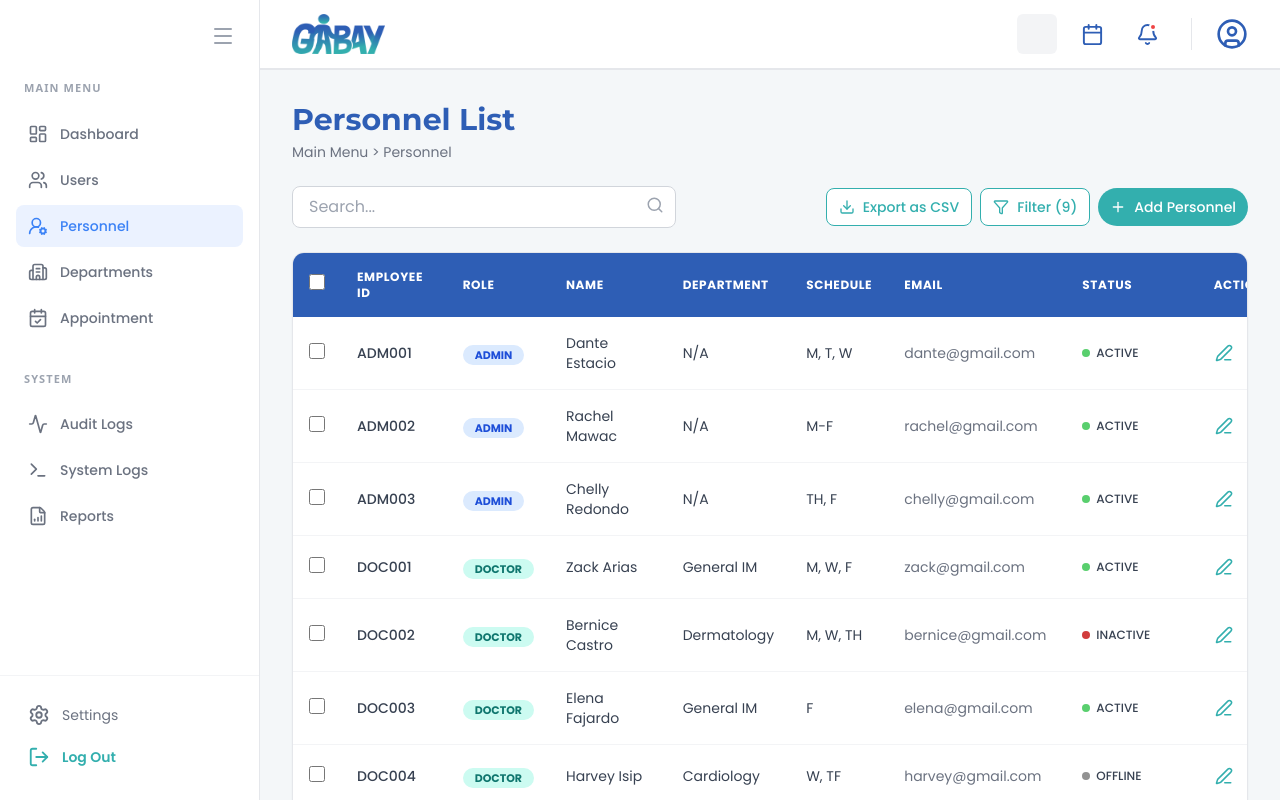
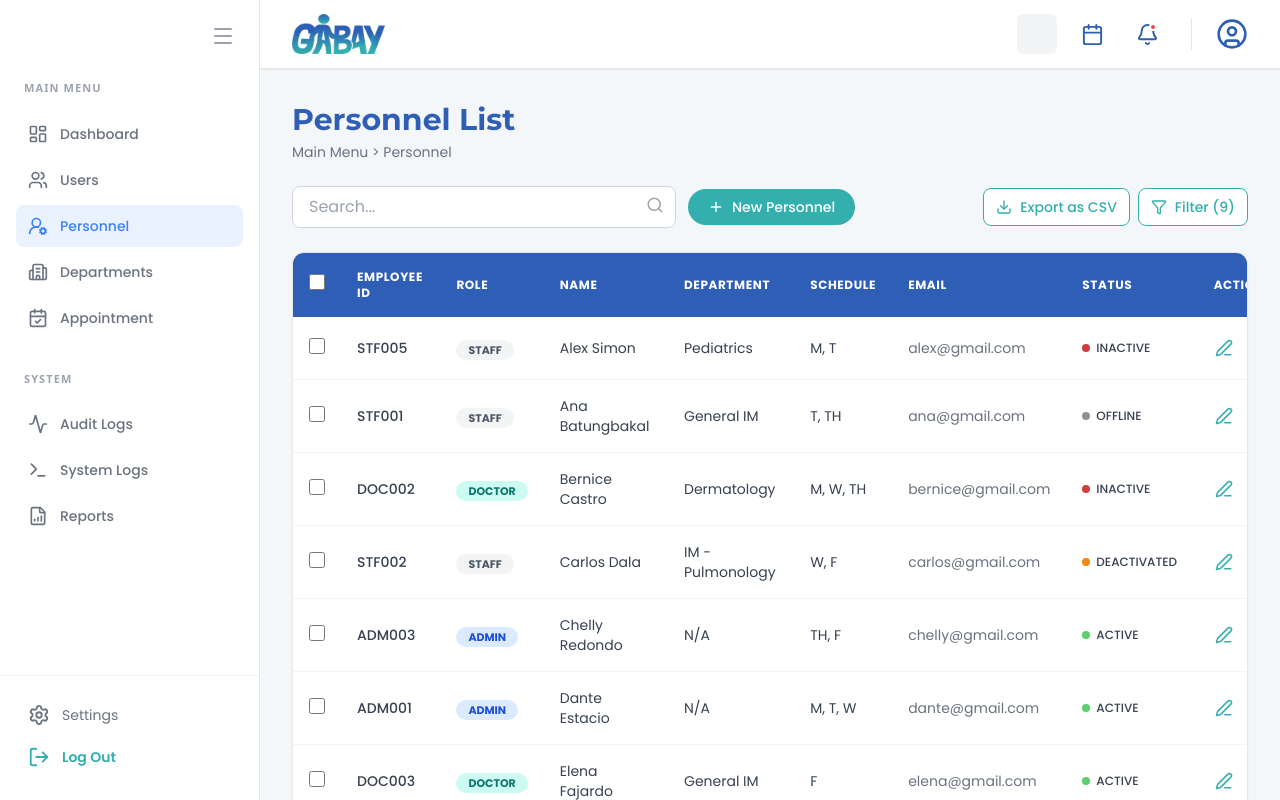
Before and after one commit to BiancaTelan/GABAY, a React (Vite) app in the folder frontend/: page /admin/personnel in a window 1280 px wide. Built offline with nearby package versions, Linux system fonts and the light colour scheme.

Commit message:
fixed filters

```diff
--- a/frontend/src/pages/admin/Personnel.jsx
+++ b/frontend/src/pages/admin/Personnel.jsx
@@ -33,8 +33,8 @@ export default function Personnel() {
   const [showFilterDropdown, setShowFilterDropdown] = useState(false);
 
   const [filters, setFilters] = useState({
-    nameSort: 'asc',
-    idSort: 'asc',
+    sortKey: 'name', // 'name', 'id'
+    sortOrder: 'asc',
     deptType: ['General', 'Specialty'],
     roles: ['STAFF', 'DOCTOR', 'ADMIN'],
     statuses: ['Active', 'Offline', 'Inactive', 'Deactivated']
@@ -61,19 +61,16 @@ export default function Personnel() {
 
     // SORTING
     result.sort((a, b) => {
-      // SORT BY EMPLOYEE ID
-      const idCompare = a.id.localeCompare(b.id, undefined, { numeric: true, sensitivity: 'base' });
+      const valA = a[filters.sortKey];
+      const valB = b[filters.sortKey];
 
-      if (filters.idSort === 'asc') {
-        if (idCompare !== 0) return idCompare;
-      } else {
-        if (idCompare !== 0) return -idCompare;
-      }
+      // numeric: true = DOC001 vs DOC010
+      const comparison = valA.localeCompare(valB, undefined, {
+        numeric: true,
+        sensitivity: 'base'
+      });
 
-      // SORT BY NAME
-      return filters.nameSort === 'asc'
-        ? a.name.localeCompare(b.name)
-        : b.name.localeCompare(a.name);
+      return filters.sortOrder === 'asc' ? comparison : -comparison;
     });
 
     return result;
@@ -107,6 +104,7 @@ export default function Personnel() {
 
       {/* TOOLBAR */}
       <div className="flex flex-col lg:flex-row justify-between gap-4 items-center">
+        <div className="flex flex-row items-center gap-3 w-full lg:w-auto">
         <div className="relative w-full lg:w-96">
           <input
             type="text"
@@ -117,8 +115,12 @@ export default function Personnel() {
           />
           <Search className="absolute right-3 top-2.5 text-gray-400" size={18} />
         </div>
+        <button className="flex-1 lg:flex-none flex items-center justify-center gap-2 px-5 py-2 rounded-full bg-gabay-teal text-white font-medium font-poppins text-sm hover:bg-gabay-teal2 transition">
+            <Plus size={16} /> <span className="hidden sm:inline">New Personnel</span><span className="sm:hidden">Personnel</span>
+          </button>
+        </div>
 
-        <div className="flex flex-wrap gap-2 w-full lg:w-auto">
+        <div className="flex flex-row gap-2 w-full lg:w-auto">
           <button className="flex-1 lg:flex-none flex items-center justify-center gap-2 px-3 py-2 bg-white border border-gabay-teal text-gabay-teal rounded-lg text-sm font-poppins font-medium">
             <Download size={16} /> Export as CSV
           </button>
@@ -135,30 +137,33 @@ export default function Personnel() {
             {showFilterDropdown && (
   <div className="absolute right-0 mt-2 w-72 bg-white border border-gray-200 rounded-xl shadow-2xl z-[100] p-5 space-y-5 max-h-[500px] overflow-y-auto scrollbar-thin">
 
-    {/* 1. SORTING SECTION */}
+          {/* SORTING SECTION */}
           <div>
-      <p className="text-[10px] font-bold font-poppins text-gray-400 uppercase tracking-widest mb-3">Sorting</p>
-      <div className="space-y-2">
+            <p className="text-[10px] font-bold font-poppins text-gray-400 uppercase tracking-widest mb-3">Sort By</p>
+            <div className="space-y-3">
+              {/* FIRST DROPDOWN */}
               <div>
-          <label className="text-[11px] font-poppins text-gray-500 font-medium">By Name</label>
+                <label className="text-[11px] font-poppins text-gray-500 font-medium">Data Type</label>
                 <select
-            value={filters.nameSort}
+                  value={filters.sortKey}
                   className="w-full text-sm font-poppins border border-gray-200 rounded-lg p-2 mt-1 outline-none focus:ring-2 focus:ring-gabay-blue/10"
-            onChange={(e) => setFilters({...filters, nameSort: e.target.value})}
+                  onChange={(e) => setFilters({...filters, sortKey: e.target.value})}
                 >
-            <option value="asc">Name: Ascending (A-Z)</option>
-            <option value="desc">Name: Descending (Z-A)</option>
+                  <option value="name">Name</option>
+                  <option value="id">Employee ID</option>
                 </select>
               </div>
+
+              {/* SECOND DROPDOWN */}
               <div>
-          <label className="text-[11px] text-gray-500 font-poppins font-medium">By Employee ID</label>
+                <label className="text-[11px] text-gray-500 font-poppins font-medium">Order</label>
                 <select
-            value={filters.idSort}
+                  value={filters.sortOrder}
                   className="w-full text-sm font-poppins border border-gray-200 rounded-lg p-2 mt-1 outline-none focus:ring-2 focus:ring-gabay-blue/10"
-            onChange={(e) => setFilters({...filters, idSort: e.target.value})}
+                  onChange={(e) => setFilters({...filters, sortOrder: e.target.value})}
                 >
-            <option value="asc">ID: Ascending (001...)</option>
-            <option value="desc">ID: Descending (...999)</option>
+                  <option value="asc">Ascending (A-Z / 0-9)</option>
+                  <option value="desc">Descending (Z-A / 9-0)</option>
                 </select>
               </div>
             </div>
@@ -166,7 +171,7 @@ export default function Personnel() {
 
           <hr className="border-gray-100" />
 
-    {/* 2. DEPARTMENT TYPE */}
+          {/* DEPARTMENT */}
           <div>
             <p className="text-[10px] font-bold font-poppins text-gray-400 uppercase tracking-widest mb-3">Department Type</p>
             <div className="grid grid-cols-2 gap-2">
@@ -187,7 +192,7 @@ export default function Personnel() {
             </div>
           </div>
 
-    {/* 3. ROLE SECTION */}
+          {/* ROLES */}
           <div>
             <p className="text-[10px] font-bold font-poppins text-gray-400 uppercase tracking-widest mb-3">Role</p>
             <div className="grid grid-cols-2 gap-2">
@@ -208,7 +213,7 @@ export default function Personnel() {
             </div>
           </div>
 
-    {/* 4. STATUS SECTION */}
+          {/* STATUS SECTION */}
           <div>
             <p className="text-[10px] font-poppins font-bold text-gray-400 uppercase tracking-widest mb-3">Status</p>
             <div className="grid grid-cols-2 gap-2">
@@ -229,11 +234,10 @@ export default function Personnel() {
             </div>
           </div>
 
-    {/* ACTIONS */}
           <div className="pt-2 flex gap-2">
             <button
-        onClick={() => setFilters({ nameSort: 'asc', idSort: 'asc', deptType: [], roles: [], statuses: [] })}
-        className="flex-1 py-2 text-xs font-poppins font-medium text-gray-400 hover:text-red-500 transition-colors"
+              onClick={() => setFilters({ sortKey: 'name', sortOrder: 'asc', deptType: [], roles: [], statuses: [] })}
+              className="flex-1 py-2 text-xs font-poppins font-medium border border-gray-400 rounded-lg text-gray-400 hover:text-red-500 transition-colors"
             >
               Reset All
             </button>
@@ -248,15 +252,12 @@ export default function Personnel() {
       )}
           </div>
 
-          <button className="flex-1 lg:flex-none flex items-center justify-center gap-2 px-3 py-2 rounded-full bg-gabay-teal text-white font-medium font-poppins text-sm hover:bg-gabay-teal2 transition">
-            <Plus size={16} /> Add Personnel
-          </button>
         </div>
       </div>
 
       {/* TABLE */}
       <div className="bg-white rounded-xl shadow-sm border border-gray-200 overflow-hidden">
-        {/* Swipe container: overflow-x-auto allows touch swiping natively */}
+        {/* Native swipe container*/}
         <div className="overflow-x-auto cursor-default">
           <table className="w-full text-left min-w-[1000px]">
             <thead className="bg-gabay-blue font-poppins text-white select-none">
@@ -329,7 +330,7 @@ export default function Personnel() {
           </table>
         </div>
 
-        {/* PAGINATION */}
+        {/* PAGE RESULTS */}
         <div className="px-6 py-4 bg-gray-50 border-t border-gray-100 flex flex-col sm:flex-row items-center justify-between gap-4">
           <div className="flex items-center gap-2">
             <button
--- a/frontend/src/pages/admin/Users.jsx
+++ b/frontend/src/pages/admin/Users.jsx
@@ -4,7 +4,7 @@ import {
   Edit3, MinusCircle, ChevronLeft, ChevronRight
 } from 'lucide-react';
 
-// --- MOCK DATA (10 Examples) ---
+// --- MOCK DATA ---
 const rawUsersData = [
   { id: '26-154928', name: 'Juan Dela Cruz', email: 'juandelacruz@gmail.com', gender: 'Male', phone: '09191234567', status: 'Active', joinDate: '02/25/2026' },
   { id: '26-123456', name: 'Maria Dela Cruz', email: 'maria.delacruz@gmail.com', gender: 'Female', phone: '09191234567', status: 'Offline', joinDate: '03/10/2026' },
@@ -26,9 +26,9 @@ export default function Users() {
   const [showFilterDropdown, setShowFilterDropdown] = useState(false);
 
   const [filters, setFilters] = useState({
-    nameSort: 'asc',
-    hospitalNumSort: 'asc',
-    emailFilter: '', // For backend dev: can be partial string or domain
+    sortKey: 'name',
+    sortOrder: 'asc',
+    emailFilter: '', // FOR BACKEND: can be partial string or domain
     genders: ['Male', 'Female'],
     statuses: ['Active', 'Offline', 'Inactive', 'Deactivated']
   });
@@ -42,24 +42,21 @@ export default function Users() {
       item.id.toLowerCase().includes(search.toLowerCase())
     );
 
-    // Apply Gender & Status Filters
     if (filters.genders.length > 0) result = result.filter(i => filters.genders.includes(i.gender));
     if (filters.statuses.length > 0) result = result.filter(i => filters.statuses.includes(i.status));
 
     // SORTING
     result.sort((a, b) => {
-      // SORT BY HOSPITAL NUMBER (Numerical sort for the suffix after the dash)
-      const idCompare = a.id.localeCompare(b.id, undefined, { numeric: true });
-      if (filters.hospitalNumSort === 'asc') {
-        if (idCompare !== 0) return idCompare;
-      } else {
-        if (idCompare !== 0) return -idCompare;
-      }
+    let valA = a[filters.sortKey];
+    let valB = b[filters.sortKey];
 
-      // SORT BY NAME
-      return filters.nameSort === 'asc'
-        ? a.name.localeCompare(b.name)
-        : b.name.localeCompare(a.name);
+    // logic for numeric strings or dates
+    const comparison = valA.localeCompare(valB, undefined, {
+      numeric: true,
+      sensitivity: 'base'
+    });
+
+    return filters.sortOrder === 'asc' ? comparison : -comparison;
   });
 
     return result;
@@ -90,7 +87,9 @@ export default function Users() {
 
       {/* TOOLBAR */}
       <div className="flex flex-col lg:flex-row justify-between gap-4 items-center">
-        <div className="relative w-full lg:w-96">
+        {/* LEFT GROUP */}
+        <div className="flex flex-row items-center gap-3 w-full lg:w-auto">
+          <div className="relative flex-1 lg:w-96">
             <input
               type="text"
               value={search}
@@ -101,7 +100,13 @@ export default function Users() {
             <Search className="absolute right-3 top-2.5 text-gray-400" size={18} />
           </div>
 
-        <div className="flex flex-wrap gap-2 w-full lg:w-auto">
+          <button className="whitespace-nowrap flex items-center justify-center gap-2 px-5 py-2 rounded-full bg-gabay-teal text-white font-medium font-poppins text-sm hover:bg-opacity-90 transition shadow-sm">
+            <Plus size={16} /> <span className="hidden sm:inline"> New User</span><span className="sm:hidden">New User</span>
+          </button>
+        </div>
+
+        {/* RIGHT GROUP */}
+        <div className="flex flex-row gap-2 w-full lg:w-auto">
           <button className="flex-1 lg:flex-none flex items-center justify-center gap-2 px-3 py-2 bg-white border border-gabay-teal text-gabay-teal rounded-lg text-sm font-poppins font-medium">
             <Download size={16} /> Export as CSV
           </button>
@@ -111,21 +116,33 @@ export default function Users() {
               onClick={() => setShowFilterDropdown(!showFilterDropdown)}
               className="w-full flex items-center justify-center gap-2 px-3 py-2 bg-white border border-gabay-teal text-gabay-teal rounded-lg text-sm font-poppins font-medium"
             >
-              <Funnel size={16} /> Filter ({filters.nameSort.length + filters.hospitalNumSort.length + filters.genders.length + filters.statuses.length})
+              <Funnel size={16} /> Filter ({filters.genders.length + filters.statuses.length})
             </button>
 
             {showFilterDropdown && (
               <div className="absolute right-0 mt-2 w-72 bg-white border border-gray-200 rounded-xl shadow-2xl z-[100] p-5 space-y-5">
                 <div>
-                  <p className="text-[10px] font-bold font-poppins text-gray-400 uppercase tracking-widest mb-3">Sorting</p>
-                  <div className="space-y-2">
-                    <select className="w-full text-sm font-poppins border rounded-lg p-2 outline-none" onChange={(e) => setFilters({...filters, nameSort: e.target.value})}>
-                      <option value="asc">Name: A-Z</option>
-                      <option value="desc">Name: Z-A</option>
+                  <p className="text-[10px] font-bold font-poppins text-gray-400 uppercase tracking-widest mb-3">Sort By</p>
+                  <div className="flex flex-col gap-2">
+                    {/* 1ST DROPDOWN */}
+                    <select
+                      value={filters.sortKey}
+                      className="w-full text-sm font-poppins border rounded-lg p-2 outline-none"
+                      onChange={(e) => setFilters({...filters, sortKey: e.target.value})}
+                    >
+                      <option value="name">Name</option>
+                      <option value="id">Hospital Number</option>
+                      <option value="joinDate">Date Joined</option>
                     </select>
-                    <select className="w-full text-sm font-poppins border rounded-lg p-2 outline-none" onChange={(e) => setFilters({...filters, hospitalNumSort: e.target.value})}>
-                      <option value="asc">Hospital #: Ascending</option>
-                      <option value="desc">Hospital #: Descending</option>
+
+                    {/* SECOND DROPDOWN */}
+                    <select
+                      value={filters.sortOrder}
+                      className="w-full text-sm font-poppins border rounded-lg p-2 outline-none"
+                      onChange={(e) => setFilters({...filters, sortOrder: e.target.value})}
+                    >
+                      <option value="asc">Ascending (A-Z / Oldest)</option>
+                      <option value="desc">Descending (Z-A / Newest)</option>
                     </select>
                   </div>
                 </div>
@@ -160,17 +177,13 @@ export default function Users() {
 
                 <div className="pt-2 flex gap-2">
                   <button onClick={() =>
-                    setFilters({ nameSort: 'asc', hospitalNumSort: 'asc', genders: [], statuses: [] })}
-                    className="flex-1 py-2 text-xs font-poppins text-gray-400 hover:text-red-500">Reset</button>
-                  <button onClick={() => setShowFilterDropdown(false)} className="flex-1 py-2 bg-gabay-blue text-white rounded-lg text-xs font-poppins font-medium">Apply</button>
+                    setFilters({ sortKey: 'name', sortOrder: 'asc', genders: [], statuses: [] })}
+                    className="flex-1 py-2 text-xs border border-gray-400 rounded-lg font-poppins font-medium text-gray-400 hover:text-red-500">Reset All</button>
+                  <button onClick={() => setShowFilterDropdown(false)} className="flex-1 py-2 bg-gabay-blue text-white rounded-lg text-xs font-poppins font-medium hover:bg-opacity-90">Apply</button>
                 </div>
               </div>
             )}
           </div>
-
-          <button className="flex-1 lg:flex-none flex items-center justify-center gap-2 px-4 py-2 rounded-full bg-gabay-teal text-white font-medium font-poppins text-sm hover:bg-opacity-90 transition">
-            <Plus size={16} /> Add New User
-          </button>
         </div>
       </div>
 
@@ -195,7 +208,7 @@ export default function Users() {
               {pagedData.map((user) => (
                 <tr key={user.id} className={`hover:bg-gray-50 transition-colors ${selectedIds.includes(user.id) ? 'bg-blue-50/50' : ''}`} onClick={() => toggleSelection(user.id)}>
                   <td className="px-4 py-4 text-center" onClick={(e) => e.stopPropagation()}><input type="checkbox" className="w-4 h-4 rounded bg-gabay-blue" checked={selectedIds.includes(user.id)} onChange={() => toggleSelection(user.id)} /></td>
-                  <td className="px-4 py-4 text-xs md:text-sm font-poppins text-gray-700">{user.id}</td>
+                  <td className="px-4 py-4 text-xs md:text-sm font-poppins text-gray-700 font-medium">{user.id}</td>
                   <td className="px-4 py-4 text-xs md:text-sm font-poppins text-gabay-blue font-medium">{user.name}</td>
                   <td className="px-4 py-4 text-xs md:text-sm font-poppins text-gray-700">{user.email}</td>
                   <td className="px-4 py-4 text-xs md:text-sm font-poppins text-gray-700">{user.gender}</td>
@@ -219,7 +232,7 @@ export default function Users() {
           </table>
         </div>
 
-        {/* PAGINATION */}
+        {/* PAGE RESULTS */}
         <div className="px-6 py-4 bg-gray-50 border-t border-gray-100 flex flex-col sm:flex-row items-center justify-between gap-4">
           <div className="flex items-center gap-2">
             <button disabled={currentPage === 1} onClick={() => setCurrentPage(p => p - 1)} className="disabled:opacity-30"><ChevronLeft size={20}/></button>
```
Lines whose indentation alone changed are shown as unchanged.
